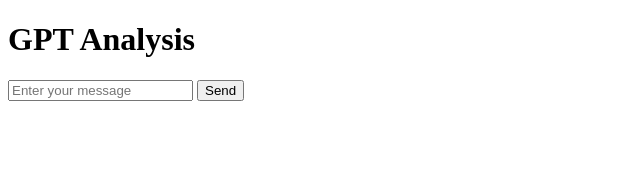
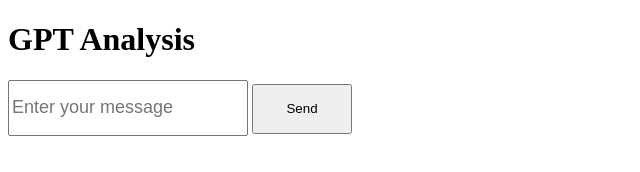
Before and after one commit to AIBusinessSupport/gpt_analysis, a plain HTML site: page src/chat.html in a window 1280 px wide. Shown: the whole page, without its empty margins (0-640 px from the left). Drawn offline with Linux system fonts and the light colour scheme.

Commit message:
update UI

```diff
--- a/src/chat.html
+++ b/src/chat.html
@@ -8,8 +8,8 @@
 <body>
     <h1>GPT Analysis</h1>
     <div id="chat"></div>
-    <input type="text" id="user_message" placeholder="Enter your message">
-    <button onclick="sendMessage()">Send</button>
+    <input type="text" id="user_message" placeholder="Enter your message" style="font-size: large; height: 50px;">
+    <button onclick="sendMessage()" style="width: 100px; height: 50px;">Send</button>
 
     <script>
         function sendMessage() {
```
